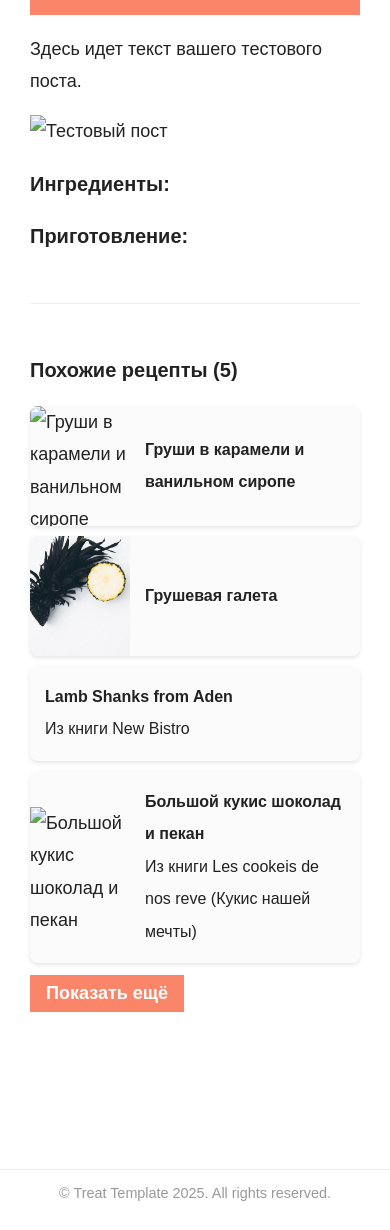
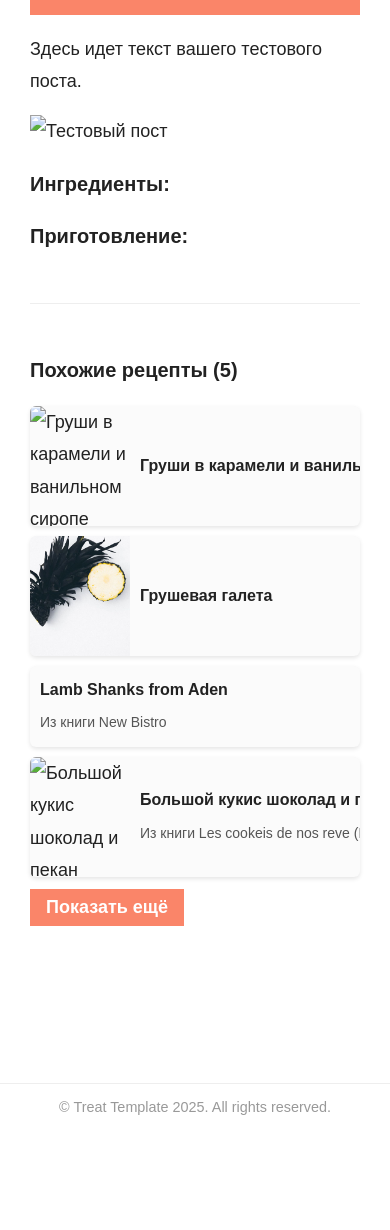
Before and after one commit to Helga1970/new-site, a Jekyll site: the page built from _recipes/2025-09-11-test-post.md, in a window 390 px wide. Shown: the part 425-1655 px from the top of the page. Built offline with Jekyll 4.4.1, drawn with Linux system fonts in a browser that asks for light colours; nearby versions of some CDN libraries; some web fonts are replaced; after the commit the page ends 1569 px from its top, so only the background shows below that.

Commit message:
Update post.html

```diff
--- a/_layouts/post.html
+++ b/_layouts/post.html
@@ -126,68 +126,86 @@
 	{% endif %}
 </article>
 <style>
-  /* Общие стили для сетки похожих рецептов */
+  /* Общая сетка */
   .related-recipes-grid {
     display: flex;
     flex-wrap: wrap;
     justify-content: space-between;
-    gap: 15px; /* Задаём небольшой отступ между карточками */
+    gap: 15px;
   }
 
-  /* Стили для каждой карточки */
+  /* Каждая карточка */
   .recipe-card-list-item {
-    flex-basis: calc(50% - 10px); /* 50% минус отступы. Идеально для двух колонок */
-    margin-bottom: 20px; /* Отступ между рядами */
-	background-color: #fbfbfb; /* Добавляем цвет фона */
+    flex-basis: calc(50% - 10px);
+    margin-bottom: 20px;
+    background-color: #fbfbfb;
+    border-radius: 6px;
+    overflow: hidden; /* чтобы ничего не "вылезало" */
+    display: flex;
+    flex-direction: column;
   }
 
-  /* Стили для обёртки изображения */
+  /* Обёртка для изображения */
   .recipe-card-image-wrapper {
-    height: 120px; /* Фиксированная высота для "тонких" блоков */
+    aspect-ratio: 1 / 1; /* Делаем квадрат */
     overflow: hidden;
   }
 
-  /* Стили для самого изображения */
+  /* Само изображение */
   .recipe-card-image {
     width: 100%;
     height: 100%;
-    object-fit: cover;
+    object-fit: cover; /* Обрезает, сохраняя пропорции */
+    display: block;
   }
 
-  /* Исправляем жирность шрифта для названий рецептов */
+  /* Контент */
+  .recipe-card-content-list-item {
+    padding: 8px 10px;
+  }
+
+  /* Заголовок */
   .recipe-card-content-list-item h4,
   .recipe-card-content-list-item p.recipe-title {
-    font-weight: 700 !important; /* Делаем шрифт жирным */
-    margin: 0; /* Убираем лишний отступ */
-    font-size: 16px; /* Вы можете настроить размер шрифта */
+    font-weight: 700 !important;
+    margin: 0;
+    font-size: 16px;
+    white-space: nowrap;       /* одна строка */
+    overflow: hidden;          /* лишнее скрываем */
+    text-overflow: ellipsis;   /* добавляем "..." */
   }
 
-  /* Уменьшаем отступ у названий книг */
+  /* Подзаголовок/книга */
   .recipe-card-content-list-item p.recipe-book {
-      margin: 0;
-      font-size: 16px;
+    margin: 0;
+    font-size: 14px;
+    color: #555;
+    white-space: nowrap;
+    overflow: hidden;
+    text-overflow: ellipsis;
   }
 
-  /* Медиа-запросы для адаптации под мобильные устройства */
+  /* Мобильная версия */
   @media (max-width: 767px) {
     .related-recipes-grid {
-      gap: 10px; /* Уменьшаем отступ для мобильных */
-      margin: 0; /* Убираем отступы по бокам */
+      gap: 10px;
+      margin: 0;
     }
     .recipe-card-list-item {
-      flex-basis: 100%; /* Карточка занимает всю ширину */
-      margin: 0; /* Убираем все отступы */
+      flex-basis: 100%; /* одна колонка */
+      margin: 0;
     }
     .recipe-card-image-wrapper {
-      height: 100px; /* Можно сделать ещё тоньше для мобильных */
+      aspect-ratio: 16 / 9; /* можно сделать прямоугольным на мобилках */
     }
   }
 
-  /* Скрывает невидимые карточки */
+  /* Скрытые карточки */
   .recipe-card-list-item.hidden {
     display: none;
   }
 </style>
+
 <script type="text/javascript" src="{{ site.baseurl }}/js/jquery.imgPin.min.js"></script>
 <script>
 	$(function() {
```
